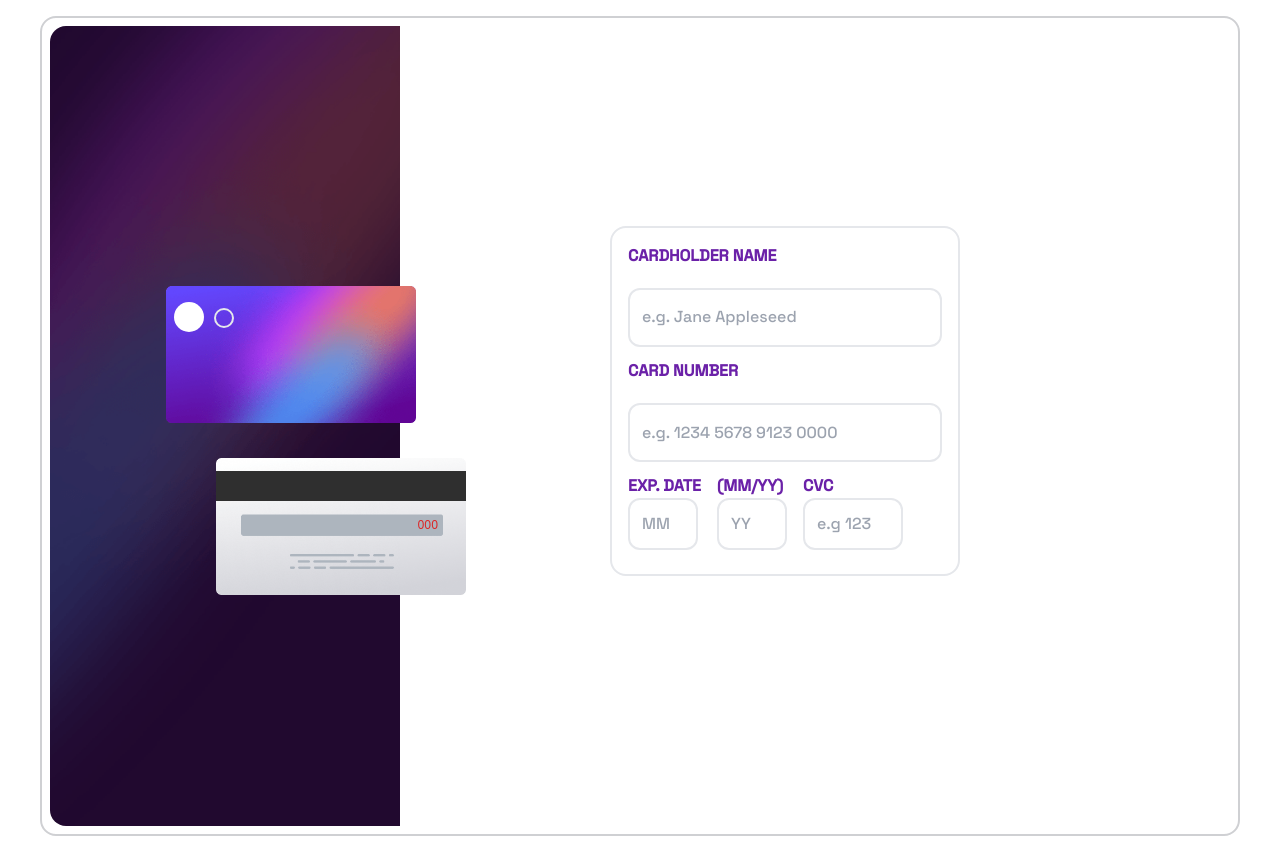
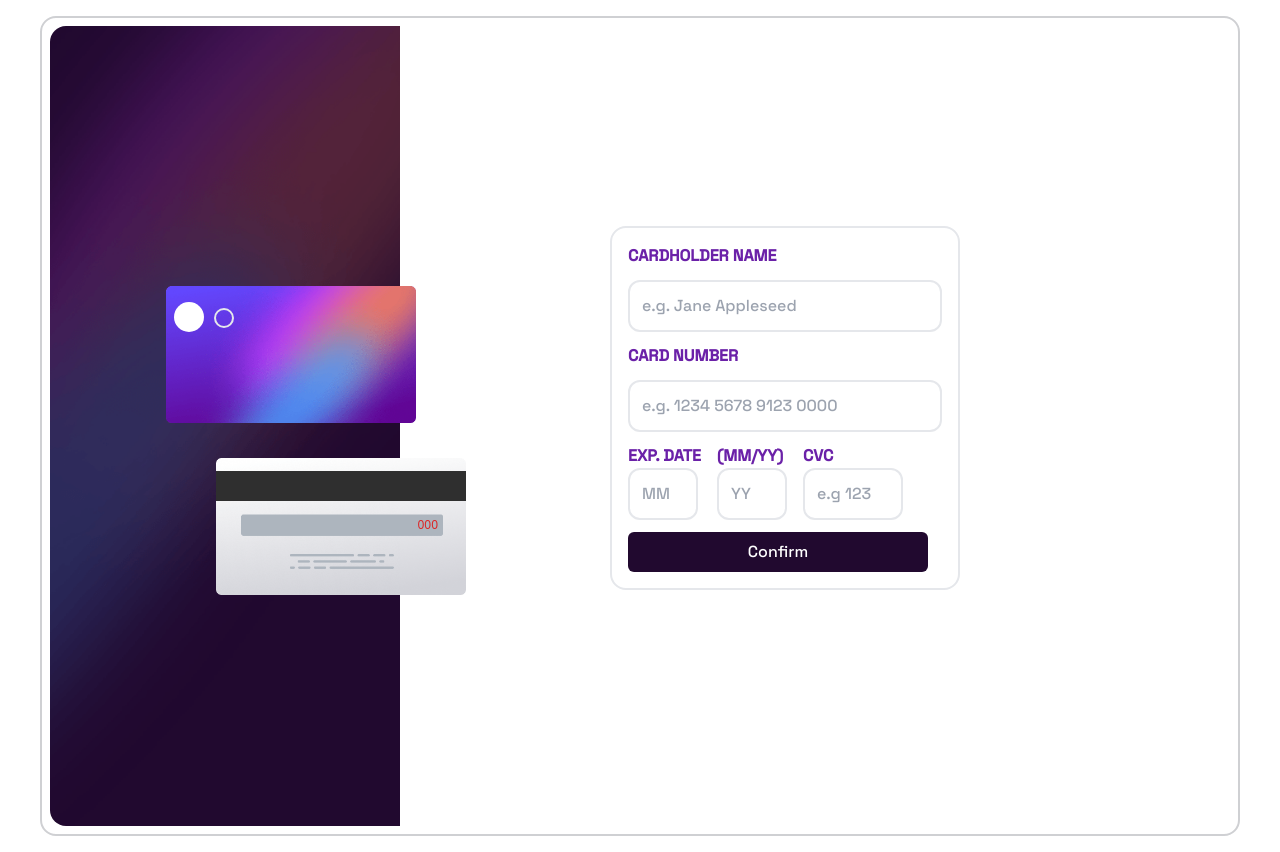
Before and after one commit to cesar-velazquez/FM5-Card-Detail, a React (Vite) app: page /login in a window 1280 px wide. Shown: the top 852 px of the page. Built offline with nearby package versions, Linux system fonts and the light colour scheme.

Commit message:
4° commit, add button

```diff
--- a/src/pages/Login.jsx
+++ b/src/pages/Login.jsx
@@ -84,6 +84,15 @@ const Login = () => {
                                     placeholder='e.g 123' />
                             </div>
                         </div>
+                        <div className='bg-verydarkviolet text-white
+                        flex justify-center w-[300px] p-2 rounded-md  '>
+                                <input
+                                className=''
+                                type="submit"
+                                name=""
+                                id=""
+                                value={"Confirm"} />
+                            </div>
                     </form>
                 </section>
             </section>
```
